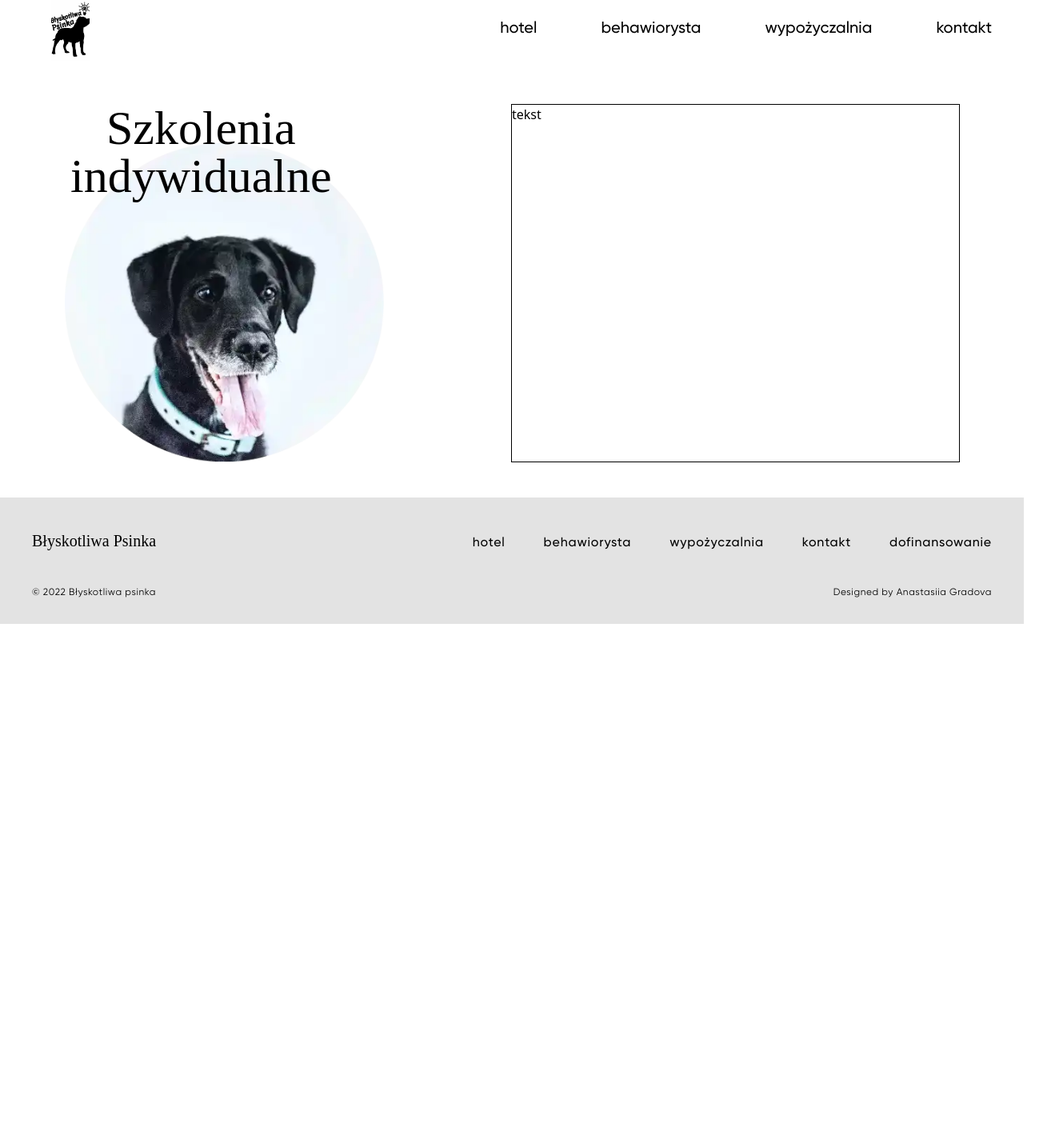
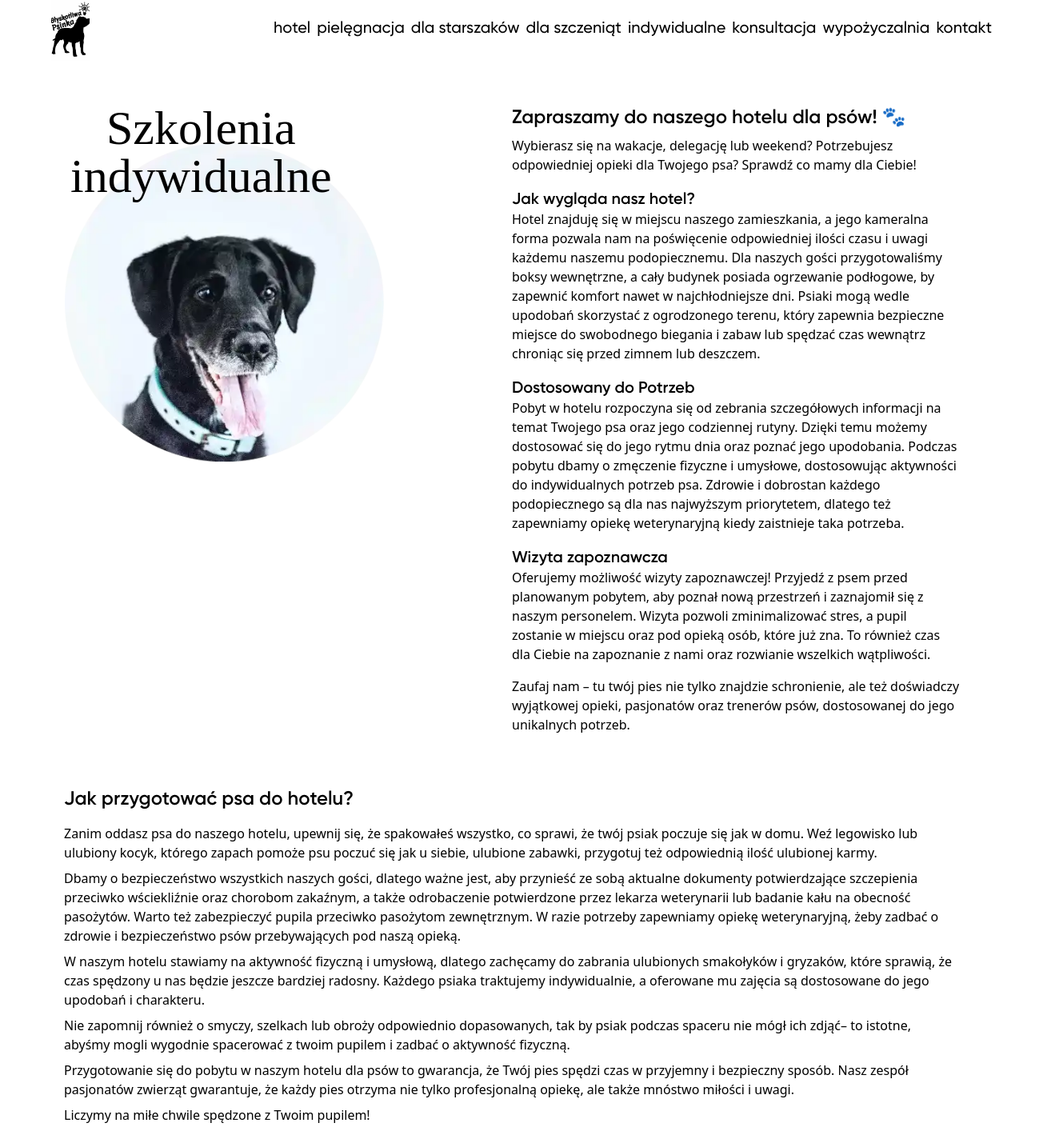
Before and after one commit to vedymin/blyskotliwa-psinka-v2, a SvelteKit app: page /szkolenia in a window 1280 px wide. Shown: the part 20-1454 px from the top of the page at 80% size, 1329 px wide, since content can reach past the window. Before the commit the page ends 800 px from the top, so only its background shows below. Built offline with nearby package versions, Linux system fonts and the light colour scheme; a web font is replaced by a local one.

Commit message:
nowa struktura podstron
dodane szkolenia wszystkie, pielegnacja i konsultacja

```diff
--- a/src/lib/components/NavigationMenu.svelte
+++ b/src/lib/components/NavigationMenu.svelte
@@ -3,7 +3,12 @@
 </script>
 
 <MenuItem href='/hotel' text='hotel'></MenuItem>
+<MenuItem href='/hotel/pielegnacja' text='pielęgnacja'></MenuItem>
 <!--<MenuItem href='/szkolenia' text='szkolenia'></MenuItem>-->
-<MenuItem href='/#behawiorysta' text='behawiorysta' noSmooth='true'></MenuItem>
+<MenuItem href='/szkolenia/grupowe-dla-starszakow' text='dla starszaków'></MenuItem>
+<MenuItem href='/szkolenia/grupowe-dla-szczeniat' text='dla szczeniąt'></MenuItem>
+<MenuItem href='/szkolenia/indywidualne' text='indywidualne'></MenuItem>
+<MenuItem href='/szkolenia/konsultacja' text='konsultacja'></MenuItem>
+<!--<MenuItem href='/#behawiorysta' text='behawiorysta' noSmooth='true'></MenuItem>-->
 <MenuItem href='/wypozyczalnia' text='wypożyczalnia' noSmooth='true'></MenuItem>
 <MenuItem href='/#kontakt' text='kontakt' noSmooth='true'></MenuItem>
--- a/src/lib/components/TopNavigation.svelte
+++ b/src/lib/components/TopNavigation.svelte
@@ -16,7 +16,7 @@
 		style="background-image: url('/img/logo-min.png'); " />
 </a>
 <nav
-	class='invisible xl:visible flex flex-row gap-20 font-gilroyMedium justify-end w-full p-10 text-xl'>
+	class='invisible xl:visible flex flex-row gap-2 font-gilroyMedium justify-end w-full p-10 text-xl'>
 	<NavigationMenu />
 </nav>
 <div
--- /dev/null
+++ b/src/routes/hotel/pielegnacja/+page.svelte
@@ -0,0 +1 @@
+pielegnacja
--- a/src/routes/szkolenia/+page.svelte
+++ b/src/routes/szkolenia/+page.svelte
@@ -8,5 +8,81 @@
 			class='aspect-auto h-[200px] xl:h-[400px] xl:w-[400px] w-[300px] mt-12 border-black bg-contain bg-center bg-no-repeat '
 			style="background-image: url('/img/dog-szkolenia.webp'); " />
 	</div>
-	<div class='flex-1 border-black border mt-10 xl:mt-0'>tekst</div>
+	<div class='flex-1 border-black mt-10 xl:mt-0 text-center xl:text-left'>
+		<h1 class='font-gilroySemiBold text-2xl pb-2'>Zapraszamy do naszego hotelu dla psów! 🐾 </h1>
+		<p class='pb-4'>Wybierasz się na wakacje, delegację lub weekend? Potrzebujesz odpowiedniej opieki dla Twojego psa?
+			Sprawdź co
+			mamy dla Ciebie!</p>
+		<h3 class='font-gilroySemiBold text-xl'>Jak wygląda nasz hotel?</h3>
+		<p class='pb-4'>Hotel znajduję się w miejscu naszego zamieszkania, a jego kameralna forma pozwala nam na poświęcenie
+			odpowiedniej
+			ilości czasu i uwagi każdemu naszemu podopiecznemu. Dla naszych gości przygotowaliśmy boksy wewnętrzne, a cały
+			budynek posiada ogrzewanie podłogowe, by zapewnić komfort nawet w najchłodniejsze dni. Psiaki mogą wedle upodobań
+			skorzystać z ogrodzonego terenu, który zapewnia bezpieczne miejsce do swobodnego biegania i zabaw lub spędzać czas
+			wewnątrz chroniąc się przed zimnem lub deszczem.</p>
+		<h3 class='font-gilroySemiBold text-xl'>Dostosowany do Potrzeb</h3>
+		<p class='pb-4'>Pobyt w hotelu rozpoczyna się od zebrania szczegółowych informacji na temat Twojego psa oraz jego
+			codziennej
+			rutyny. Dzięki temu możemy dostosować się do jego rytmu dnia oraz poznać jego upodobania. Podczas pobytu dbamy o
+			zmęczenie fizyczne i umysłowe, dostosowując aktywności do indywidualnych potrzeb psa. Zdrowie i dobrostan każdego
+			podopiecznego są dla nas najwyższym priorytetem, dlatego też zapewniamy opiekę weterynaryjną kiedy zaistnieje taka
+			potrzeba.</p>
+		<h3 class='font-gilroySemiBold text-xl'>Wizyta zapoznawcza</h3>
+		<p class='pb-4'>Oferujemy możliwość wizyty zapoznawczej! Przyjedź z psem przed planowanym pobytem, aby poznał nową
+			przestrzeń i
+			zaznajomił się z naszym personelem. Wizyta pozwoli zminimalizować stres, a pupil zostanie w miejscu oraz pod
+			opieką osób, które już zna. To również czas dla Ciebie na zapoznanie z nami oraz rozwianie wszelkich
+			wątpliwości.</p>
+		<p class='pb-6'>Zaufaj nam – tu twój pies nie tylko znajdzie schronienie, ale też doświadczy wyjątkowej opieki,
+			pasjonatów oraz trenerów psów, dostosowanej do jego unikalnych potrzeb. </p>
+	</div>
 </div>
+<div class='mx-20 text-center xl:text-left'>
+	<h1 class='font-gilroySemiBold text-2xl pb-4'>Jak przygotować psa do hotelu?</h1>
+	<p class='pb-2'>
+		Zanim oddasz psa do naszego hotelu, upewnij się, że spakowałeś wszystko, co sprawi, że twój psiak poczuje się jak w
+		domu. Weź legowisko lub ulubiony kocyk, którego zapach pomoże psu poczuć się jak u siebie, ulubione zabawki,
+		przygotuj
+		też odpowiednią ilość ulubionej karmy.
+	</p>
+
+	<p class='pb-2'>
+		Dbamy o bezpieczeństwo wszystkich naszych gości, dlatego ważne jest, aby przynieść ze sobą aktualne dokumenty
+		potwierdzające szczepienia przeciwko wściekliźnie oraz chorobom zakaźnym, a także odrobaczenie potwierdzone przez
+		lekarza weterynarii lub badanie kału na obecność pasożytów. Warto też zabezpieczyć pupila przeciwko pasożytom
+		zewnętrznym. W razie potrzeby zapewniamy opiekę weterynaryjną, żeby zadbać o zdrowie i bezpieczeństwo psów
+		przebywających pod naszą opieką.
+	</p>
+
+	<p class='pb-2'>
+		W naszym hotelu stawiamy na aktywność fizyczną i umysłową, dlatego zachęcamy do zabrania ulubionych smakołyków i
+		gryzaków, które sprawią, że czas spędzony u nas będzie jeszcze bardziej radosny. Każdego psiaka traktujemy
+		indywidualnie, a oferowane mu zajęcia są dostosowane do jego upodobań i charakteru.
+	</p>
+
+	<p class='pb-2'>
+		Nie zapomnij również o smyczy, szelkach lub obroży odpowiednio dopasowanych, tak by psiak podczas spaceru nie mógł
+		ich
+		zdjąć– to istotne, abyśmy mogli wygodnie spacerować z twoim pupilem i zadbać o aktywność fizyczną.
+	</p>
+
+	<p class='pb-2'>
+		Przygotowanie się do pobytu w naszym hotelu dla psów to gwarancja, że Twój pies spędzi czas w przyjemny i bezpieczny
+		sposób. Nasz zespół pasjonatów zwierząt gwarantuje, że każdy pies otrzyma nie tylko profesjonalną opiekę, ale także
+		mnóstwo miłości i uwagi.
+	</p>
+
+	<p class='pb-6'>
+		Liczymy na miłe chwile spędzone z Twoim pupilem!
+	</p>
+
+	<h1 class='font-gilroySemiBold text-xl'>Podsumowanie, czyli co spakować w skrócie:</h1>
+	<ul class='list-disc ml-6 text-left'>
+		<li>Książeczka zdrowia potwierdzająca aktualne szczepienia przeciwko wściekliźnie oraz chorobom zakaźnym, a także odrobaczenie lub badanie kału na obecność pasożytów.</li>
+		<li>Zabezpieczenie przeciwko pasożytom zewnętrznym</li>
+		<li>Odpowiednią ilość karmy</li>
+		<li>Smycz, obroża lub szelki</li>
+		<li>Legowisko lub kocyk</li>
+		<li>Mile widziane smakołyki, gryzaki, zabawki</li>
+	</ul>
+</div>
--- /dev/null
+++ b/src/routes/szkolenia/grupowe-dla-starszakow/+page.svelte
@@ -0,0 +1 @@
+grupowe dla starszaków
--- /dev/null
+++ b/src/routes/szkolenia/grupowe-dla-szczeniat/+page.svelte
@@ -0,0 +1 @@
+grupowe dla szczeniat
--- /dev/null
+++ b/src/routes/szkolenia/indywidualne/+page.svelte
@@ -0,0 +1 @@
+indywidualne
--- /dev/null
+++ b/src/routes/szkolenia/konsultacja/+page.svelte
@@ -0,0 +1 @@
+konsultacja
```
